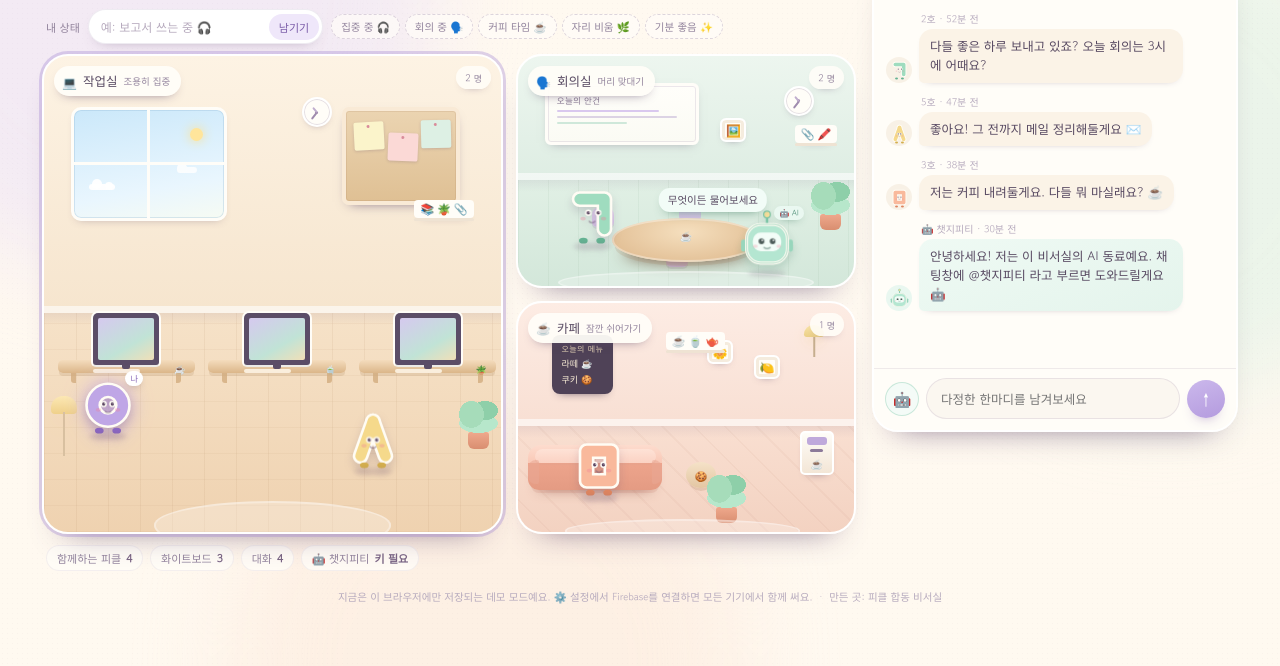
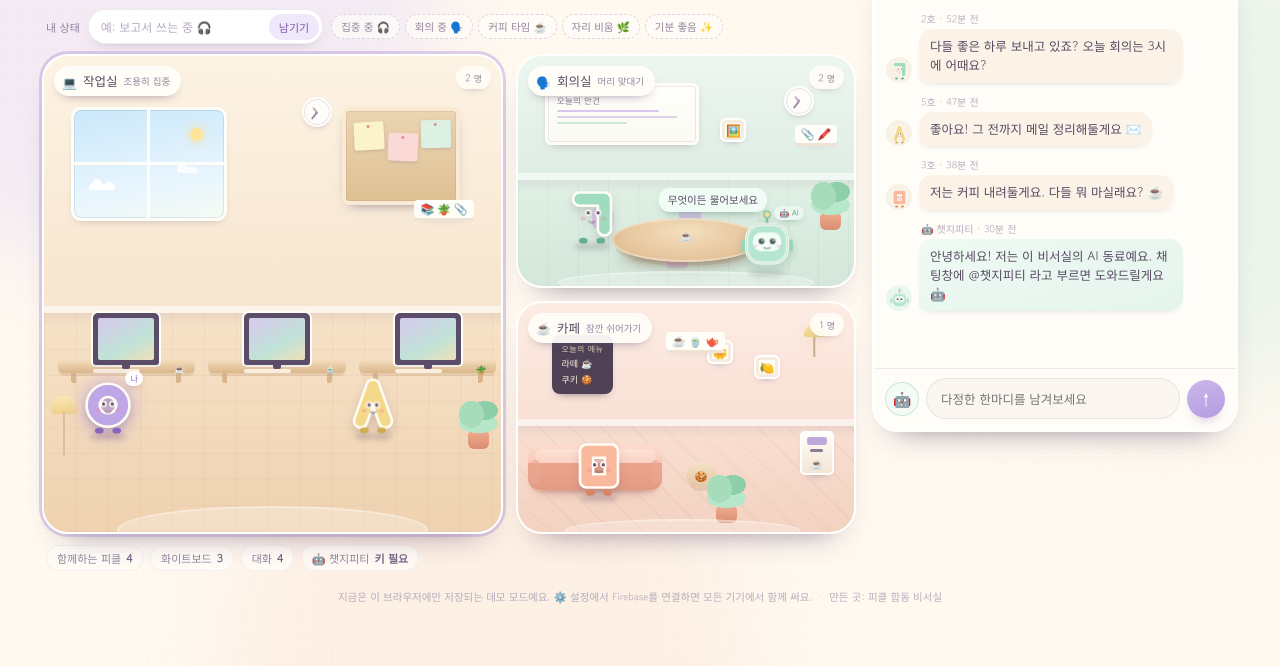
Before and after one commit to 68jdjg8kd6-dot/pickle-office, a plain HTML site: page index.html in a window 1280 px wide. Shown: the part 134-800 px from the top of the page. Drawn offline with Linux system fonts and the light colour scheme.

Commit message:
🌿 샘플 피클 자리·러그 다듬기

```diff
--- a/app.js
+++ b/app.js
@@ -201,7 +201,7 @@
     const pickles = {
       s2: { id: 's2', name: '2호', consonant: 'ㄱ', color: 'mint', room: 'meeting', pos: { x: 22, y: 66 }, status: '회의 자료 정리 중 📊', sample: true, updatedAt: now - 60000 },
       s3: { id: 's3', name: '3호', consonant: 'ㅁ', color: 'peach', room: 'lounge', pos: { x: 24, y: 72 }, status: '커피 한 잔 하고 왔어요 ☕', sample: true, updatedAt: now - 90000 },
-      s5: { id: 's5', name: '5호', consonant: 'ㅅ', color: 'butter', room: 'work', pos: { x: 72, y: 74 }, status: '이메일 답장 쓰는 중 ✉️', sample: true, updatedAt: now - 120000 },
+      s5: { id: 's5', name: '5호', consonant: 'ㅅ', color: 'butter', room: 'work', pos: { x: 72, y: 58 }, status: '이메일 답장 쓰는 중 ✉️', sample: true, updatedAt: now - 120000 },
     };
     const messages = [
       { id: 'm1', authorId: 's2', authorName: '2호', authorColor: 'mint', authorConsonant: 'ㄱ', text: '다들 좋은 하루 보내고 있죠? 오늘 회의는 3시에 어때요?', ts: now - 1000 * 60 * 52 },
--- a/index.html
+++ b/index.html
@@ -14,7 +14,7 @@
 <link rel="preconnect" href="https://fonts.googleapis.com" />
 <link rel="preconnect" href="https://fonts.gstatic.com" crossorigin />
 <link href="https://fonts.googleapis.com/css2?family=Jua&family=Gowun+Dodum&display=swap" rel="stylesheet" />
-<link rel="stylesheet" href="styles.css?v=11" />
+<link rel="stylesheet" href="styles.css?v=12" />
 </head>
 <body>
 <div class="bg" aria-hidden="true">
@@ -79,7 +79,7 @@
             <div class="desk" style="left:69%;top:0%"><i class="mon"></i><i class="keys"></i><i class="mug">🪴</i></div>
             <div class="lamp-floor" style="left:1%;top:38%"></div>
             <div class="plant" style="right:0.5%;top:40%"></div>
-            <div class="rug" style="left:24%;bottom:-8%;width:52%"></div>
+            <div class="rug" style="left:16%;bottom:-10%;width:68%"></div>
           </div>
           <div class="room-tag"><span>💻</span><b>작업실</b><em>조용히 집중</em></div>
           <div class="room-count" data-count>0</div>
@@ -294,7 +294,7 @@
 <!-- Firebase (Realtime Database) — 연결하지 않으면 로드되지 않아도 괜찮아요 -->
 <script src="https://www.gstatic.com/firebasejs/10.12.2/firebase-app-compat.js" defer></script>
 <script src="https://www.gstatic.com/firebasejs/10.12.2/firebase-database-compat.js" defer></script>
-<script src="firebase-config.js?v=11" defer></script>
-<script src="app.js?v=11" defer></script>
+<script src="firebase-config.js?v=12" defer></script>
+<script src="app.js?v=12" defer></script>
 </body>
 </html>
```
